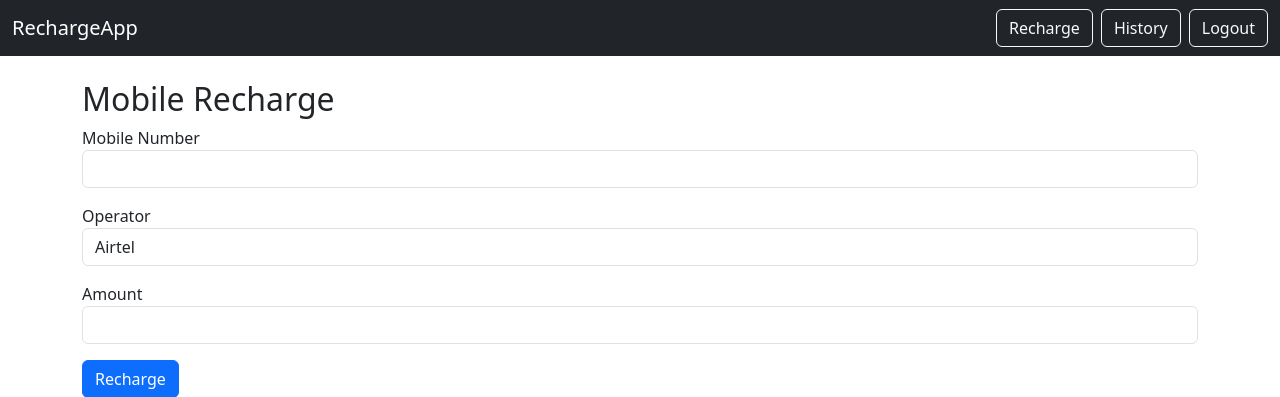
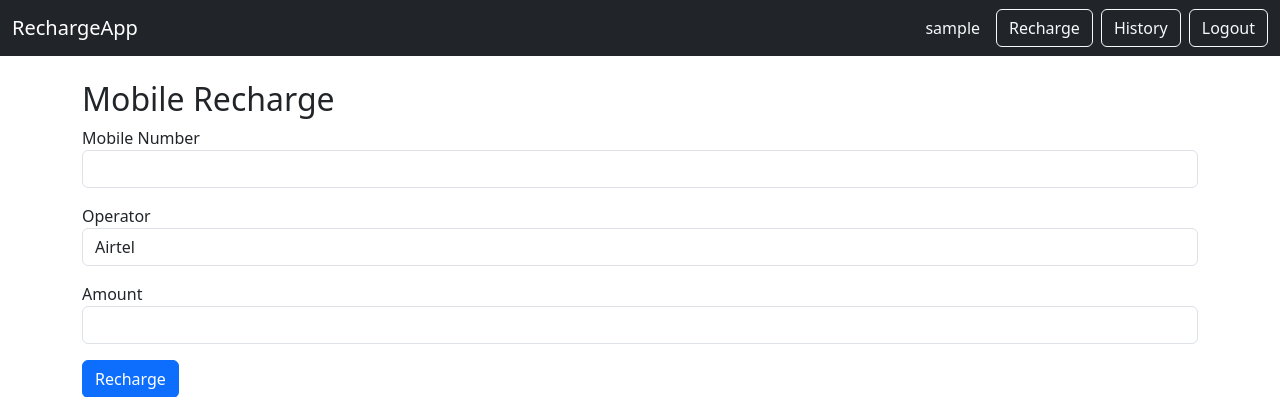
Before and after one commit to akashdewangan55/recharge_app, a Flask app: page / in a window 1280 px wide. Shown: the top 397 px of the page. Run offline with Flask 3, Linux system fonts and the light colour scheme; the visitor is signed in with stand-in values (Sample User, id 1).

Commit message:
Update base.html

```diff
--- a/templates/base.html
+++ b/templates/base.html
@@ -10,8 +10,9 @@
   <nav class="navbar navbar-expand-lg navbar-dark bg-dark">
     <div class="container-fluid">
       <a class="navbar-brand" href="/">RechargeApp</a>
-      <div class="d-flex">
+      <div class="d-flex align-items-center">
   {% if session.get('user') %}
+    <span class="text-light me-3">{{ session.get('user') }}</span>
     <a class="btn btn-outline-light me-2" href="/recharge">Recharge</a>
     <a class="btn btn-outline-light me-2" href="/history">History</a>
     <a class="btn btn-outline-light" href="/logout">Logout</a>
```
Lines whose indentation alone changed are shown as unchanged.
